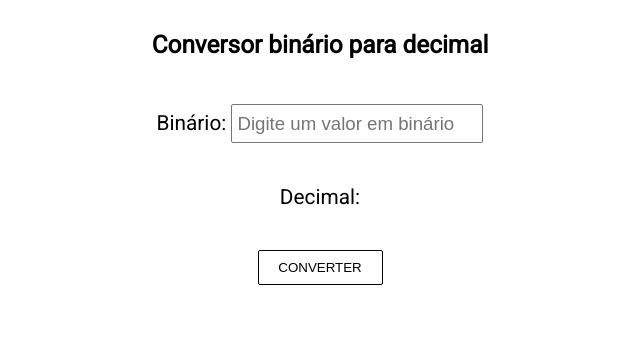
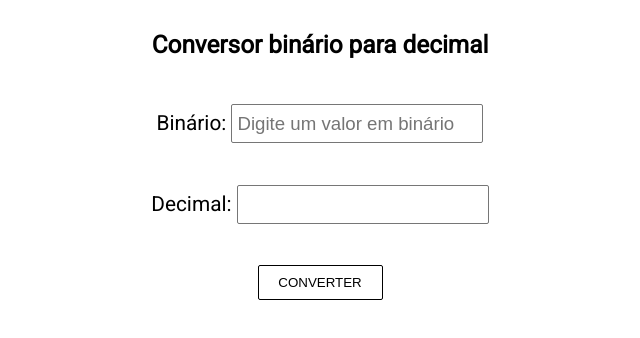
Before and after one commit to ArthurClemente/Bin2Dec, a plain HTML site: page index.html in a window 1280 px wide. Shown: the part 200-538 px from the top of the page, without its empty margins (320-960 px from the left). Drawn offline with Linux system fonts and the light colour scheme.

Commit message:
Output alterado para input, para gerar a caixa de resposta.

```diff
--- a/index.html
+++ b/index.html
@@ -17,7 +17,7 @@
             Binário: <input type="text" id="bin-in" placeholder="Digite um valor em binário">
         </p>
         <p>
-            Decimal: <output type="text" id="dec-out">
+            Decimal: <input type="text" id="dec-out" value="" readonly>
         </p>
         <p>
             <input type="button" value="CONVERTER" onclick="converter()">
```
